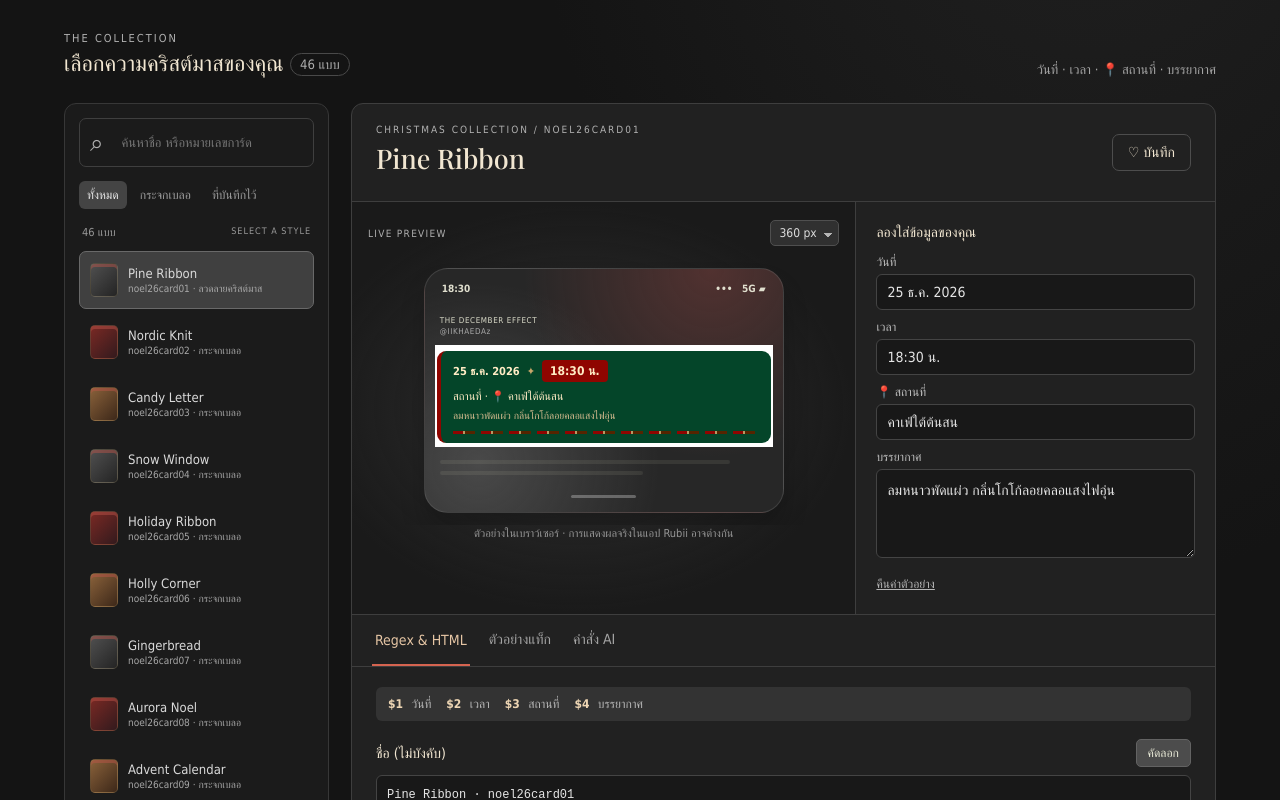
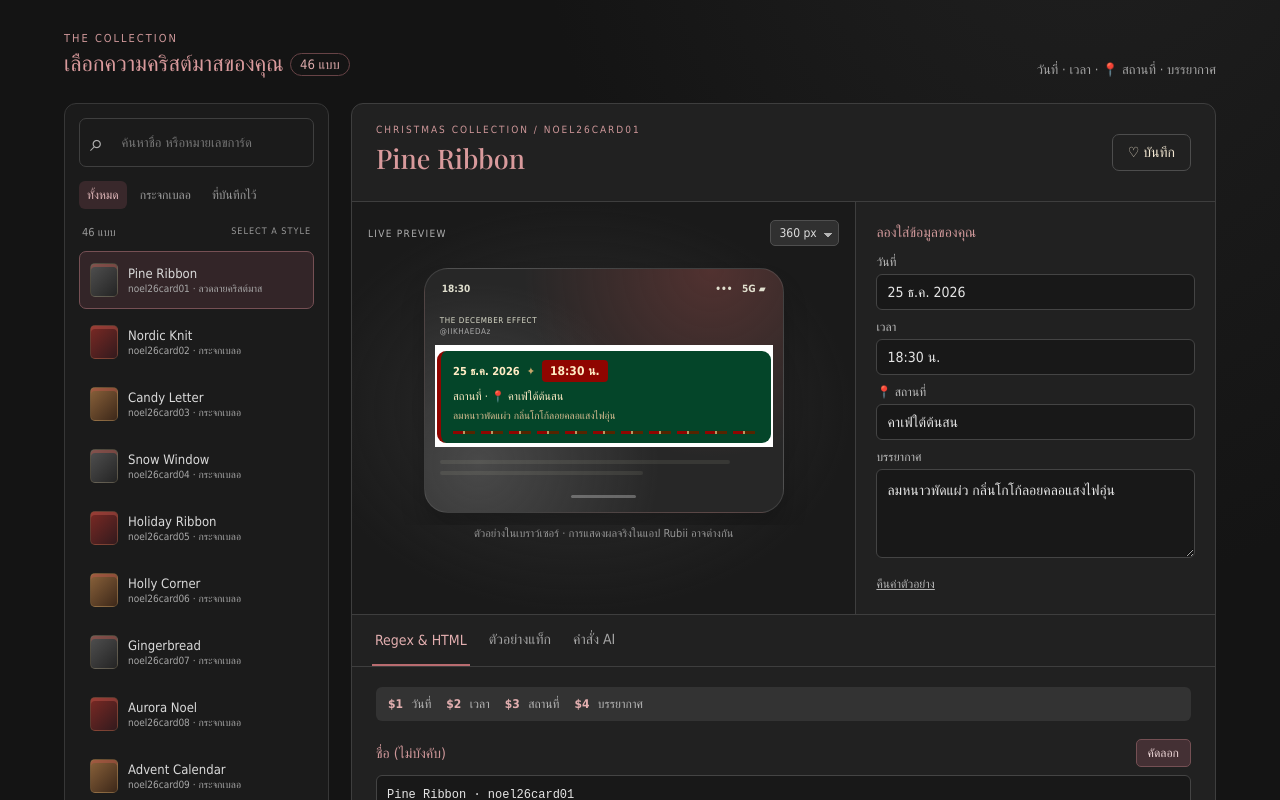
Before and after one commit to IIKHAEDAz/rubii-datecard, a plain HTML site: page christmas.html in a window 1280 px wide. Shown: the part 420-1220 px from the top of the page. Drawn offline with nearby package versions, Linux system fonts and the light colour scheme; a web font is replaced by a local one.

Commit message:
Use soft Christmas red text accents on dark studio theme

```diff
--- a/christmas.html
+++ b/christmas.html
@@ -4,6 +4,19 @@
 /* Rubii field order and touch-friendly mobile layout */
 .rubii-settings{display:grid;grid-template-columns:1fr 1fr;gap:16px}.rubii-settings label{display:block;margin-bottom:8px}.rubii-settings select{width:100%;min-height:46px;font-size:14px;letter-spacing:0;background-position:calc(100% - 16px) 21px,calc(100% - 12px) 21px;padding:10px 30px 10px 12px}.field label{overflow-wrap:anywhere}.editor,aside,.preview-pane,.sample-form,.panel{min-width:0}footer{margin-top:28px}
 @media(max-width:720px){header{min-height:64px;height:auto;padding-top:14px;padding-bottom:14px}main{padding-left:12px;padding-right:12px}.rubii-settings{grid-template-columns:1fr;gap:0}.rubii-settings select,.search input{font-size:16px}.rubii-settings select{min-height:48px}.quiet,.filters button,.tabs button,.field button,.text-button{min-height:44px}.filters{gap:6px}.filters button{flex:1;font-size:13px}.tabs{gap:0;padding:0 8px}.tabs button{flex:1;padding:14px 4px;white-space:nowrap;font-size:13px}.sample-form{grid-template-columns:1fr}.sample-form label{margin-top:12px}.field>div{align-items:center;flex-wrap:wrap}.field button{flex-shrink:0}.panel{padding:14px}.preview-pane{padding:14px 10px}.stage{padding-top:14px}#phone{max-width:100%;min-width:0}.editor-head{padding:15px 14px}.editor-head h2{overflow-wrap:anywhere;font-size:23px}.editor-head .eyebrow{font-size:9px;letter-spacing:1px}.mapping{font-size:13px}.field small,.preview-note{font-size:12px;overflow-wrap:anywhere}#pattern{min-height:130px}#replacement{min-height:220px}#toast{max-width:calc(100vw - 24px);width:max-content;text-align:center}.collection-heading h2{line-height:1.6}.hero h1{font-size:clamp(30px,9.5vw,43px)}}
+
+/* Soft Christmas red accents */
+:root{--red:#cc8587}
+.brand,h1,h1 em,.collection-heading h2,.editor-head h2{color:#d99a9c}
+.eyebrow,.art-caption,.section-label,.field label,.rubii-settings label{color:#ce9799}
+.collection-heading h2 span{color:#dca9aa;border-color:#674346}
+.tabs button[aria-selected=true]{color:#e3afb0;border-bottom-color:#b96c70}
+.filters .active{background:#39282b;color:#e2b9bb}
+.card-item[aria-current=true]{background:#332528;border-color:#765054}
+.mapping b{color:#e3afb0}
+.field button{background:#443034;border-color:#755054;color:#f0d9da}
+.field button:hover{background:#54393e}
+button:focus-visible,a:focus-visible{outline-color:#d49a9c}
 </style></head><body>
 <header><a class="brand" href="#">IIKHAEDAz <small>CARD STUDIO</small></a><span class="season">CHRISTMAS COLLECTION / 2026</span></header>
 <main><section class="hero"><div><div class="eyebrow">MADE FOR YOUR LITTLE STORIES</div><h1>A little Christmas.<br><em>ในทุกเรื่องราวของคุณ</em></h1><p>เลือกการ์ดที่ชอบ เติมบรรยากาศให้ฉากของคุณ<br>พร้อมโค้ดและ Regex ที่คัดลอกไปใช้ต่อได้เลย</p></div><div class="hero-art" aria-hidden="true"><div class="orbit"></div><div class="ornament red"></div><div class="ornament green"></div><span class="spark s1">✧</span><span class="spark s2">✦</span><div class="art-caption">RED RIBBONS & MIDNIGHT</div></div></section>
```
